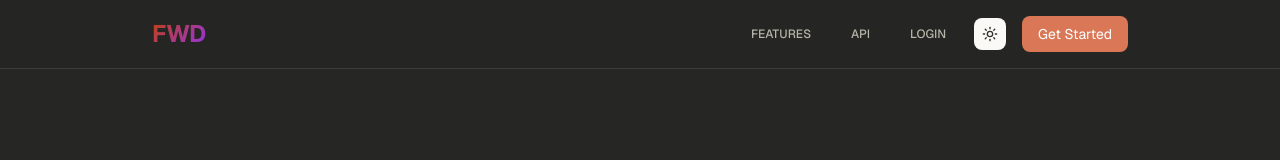
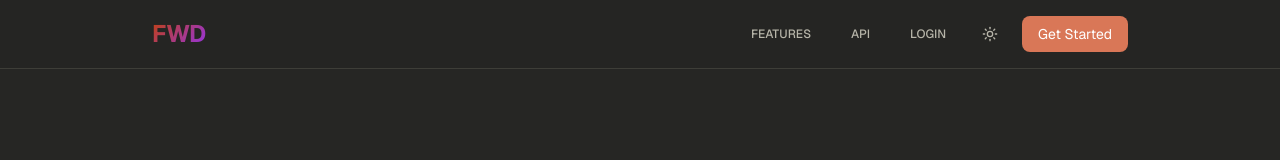
Before and after one commit to sarthaklaptop/fwd, a Next.js app: page / in a window 1280 px wide. Both pictures are taken after a click on the button "Toggle theme". Shown: the top 160 px of the page. Built offline with nearby package versions, Linux system fonts and the light colour scheme.

Commit message:
feat: Implement global CSS styles for theming, fonts, animations, and custom scrollbars, and add a theme toggle component.

```diff
--- a/src/app/globals.css
+++ b/src/app/globals.css
@@ -144,6 +144,14 @@ body {
   background: var(--background);
   color: var(--foreground);
   font-family: var(--font-geist-sans), ui-sans-serif, system-ui, sans-serif;
+  transition: background-color 0.3s ease, color 0.3s ease;
+}
+
+/* Theme transition for all elements */
+*,
+*::before,
+*::after {
+  transition: background-color 0.3s ease, border-color 0.3s ease;
 }
 
 /* Font Hierarchy */
--- a/src/components/theme-toggle.tsx
+++ b/src/components/theme-toggle.tsx
@@ -24,7 +24,7 @@ export function ThemeToggle() {
     return (
         <button
             onClick={() => setTheme(theme === 'dark' ? 'light' : 'dark')}
-            className="p-2 rounded-lg bg-secondary hover:bg-accent text-secondary-foreground transition-colors"
+            className="p-2 rounded-lg text-muted-foreground hover:bg-primary/10 hover:text-primary transition-colors"
             aria-label="Toggle theme"
         >
             {theme === 'dark' ? (
```
